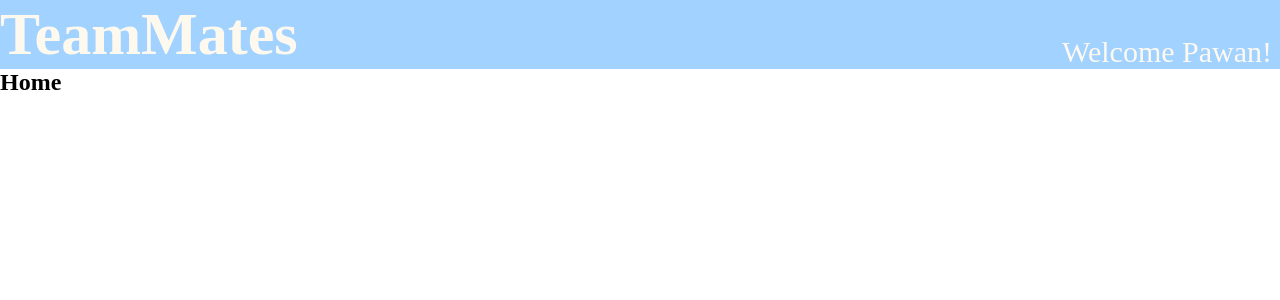
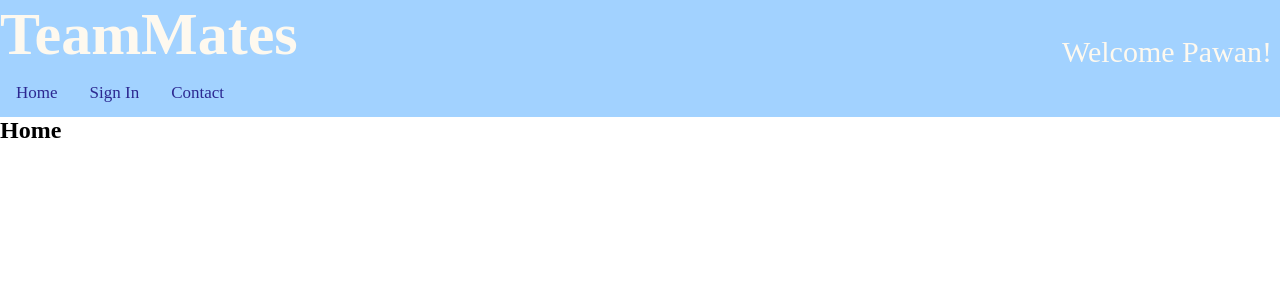
Before and after one commit to pawandeepkk/TeamMates, a React (Create React App) app in the folder teammates/: page / in a window 1280 px wide. Shown: the top 300 px of the page. Built offline with nearby package versions, Linux system fonts and the light colour scheme.

Commit message:
added navbar with styling

```diff
--- a/teammates/src/components/layout/Layout.js
+++ b/teammates/src/components/layout/Layout.js
@@ -1,5 +1,5 @@
 import Header from './Header';
-
+import Navbar from './Navbar';
 
 function Layout(props) {
     //properties ---------------------
@@ -10,6 +10,7 @@ function Layout(props) {
     return (
         <>
             <Header />
+            <Navbar />
             <div>
                 {props.children}
             </div>
--- /dev/null
+++ b/teammates/src/components/layout/Navbar.css
@@ -0,0 +1,28 @@
+nav {
+  display: flex;
+  background: #a2d2ff;
+  overflow: hidden;
+}
+
+nav div.navItem {
+  float: left;
+  color: #2c2891;
+  text-align: center;
+  padding: 14px 16px;
+  text-decoration: none;
+  font-size: 17px;
+}
+
+nav div.navItem:hover {
+  background-color: #ff865e;
+  color: #fef9ef;
+}
+
+nav div.navItem a {
+  color: inherit;
+  text-decoration: inherit;
+}
+
+nav div.navItem a.navSelected {
+  background-color: #ff865e;
+}
--- /dev/null
+++ b/teammates/src/components/layout/Navbar.js
@@ -0,0 +1,27 @@
+import './Navbar.css';
+
+function Navbar() {
+    //properties ---------------------
+    //hooks ---------------------
+    //context ---------------------
+    //methods ---------------------
+    //view ---------------------
+    return (
+
+        <nav>
+            <div className='navItem'>
+                <a>Home</a>
+            </div>
+
+            <div className='navItem'>
+                <a>Sign In</a>
+            </div>
+
+            <div className='navItem'>
+                <a>Contact</a>
+            </div>
+        </nav>
+    )
+}
+
+export default Navbar;
```
